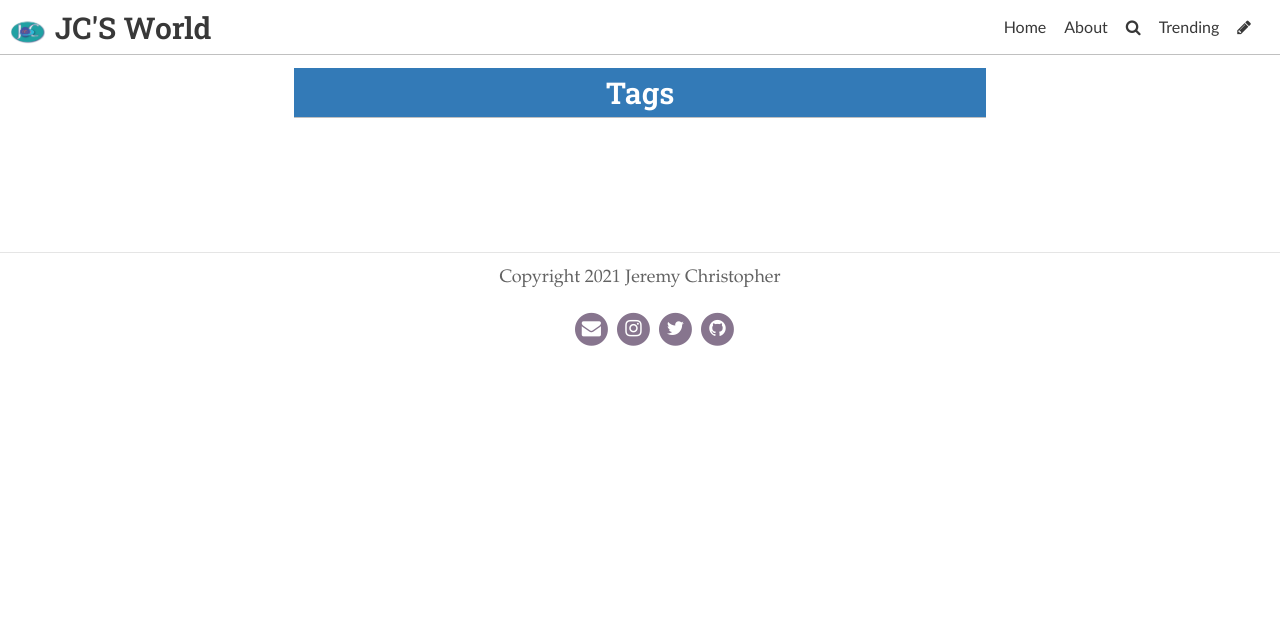
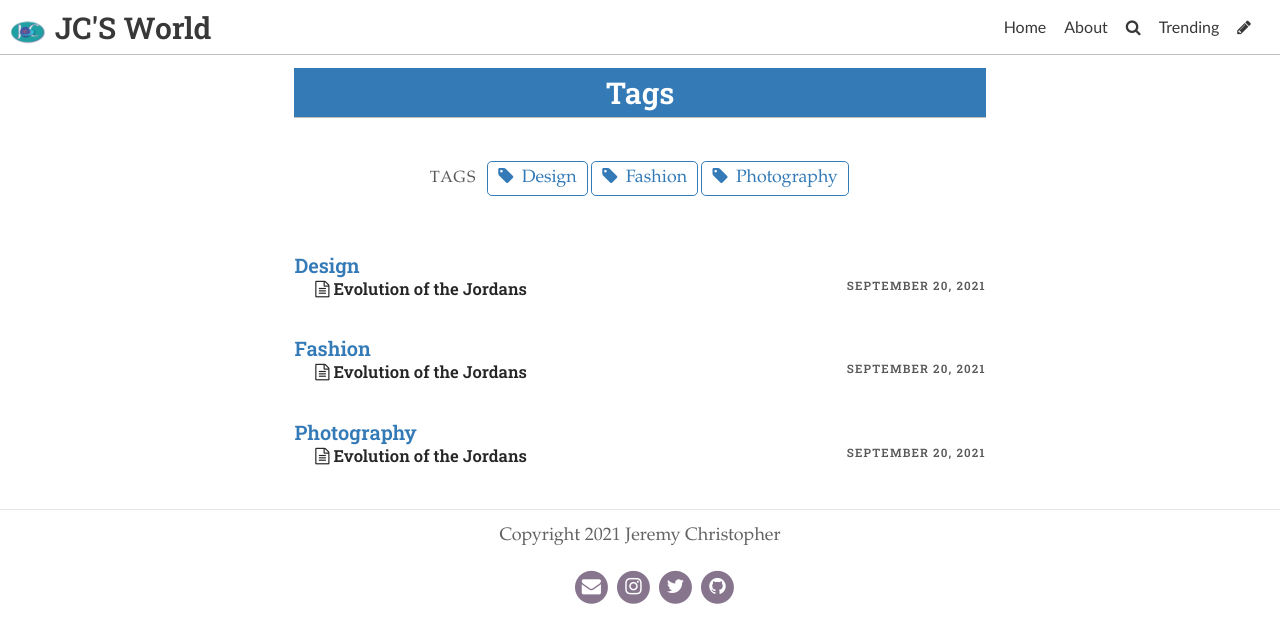
Before and after one commit to JEREMY-0/JC01, a Jekyll site: the page built from pages/tags.md, in a window 1280 px wide. Shown: the top 643 px of the page. Built offline with Jekyll 4.4.1, drawn with Linux system fonts in a browser that asks for light colours; some web fonts are replaced; some of the changed lines change nothing that is shown.

Commit message:
Update Post “2021-09-20-evolution-of-typo”

```diff
--- a/_posts/2021-09-20-evolution-of-typo.md
+++ b/_posts/2021-09-20-evolution-of-typo.md
@@ -1,12 +1,20 @@
 ---
 layout: post
-title: "Evolution of Typo: Brands"
+title: Evolution of the Jordans
 date: 2021-09-20T11:43:52.594Z
-image: ../uploads/ricardo-gomez-angel-a5zwm_zpza0-unsplash.jpg
+image: ../uploads/adetayo-adepoju-t1oiyhpdz3y-unsplash.png
 title_color: "#ffffff"
-caption: Glacier
+caption: Sneakers
 comments: false
+tags:
+  - Fashion
+  - Photography
+  - Design
 ---
-Hello everyone. Welcome to my website which isn't ready yet. Sorry.
+![](../uploads/thumbnail_image0.png)
 
-![](../uploads/placeholder3.jpg)
+Fashion has become a huge part of our daily lives and continues to evolve time and time again. In this current day and age, fashion has diverged into many fields and each component has developed its own importance, for example, sneakers.
+
+ To be very direct, there is one type of sneakers that is seen as ‘a classic that evokes nostalgia and connects generations.’ The Air Jordans. These unique trainers have quickly turned into a storm of a trend but some people forget it’s rich history and as to why it is trending now.
+
+ Shoes were just shoes a long time ago until Nike released a pair of basketball shoes. It was at that moment the Air Jordans were made.
```
Also changed, not shown: 2 other files.
